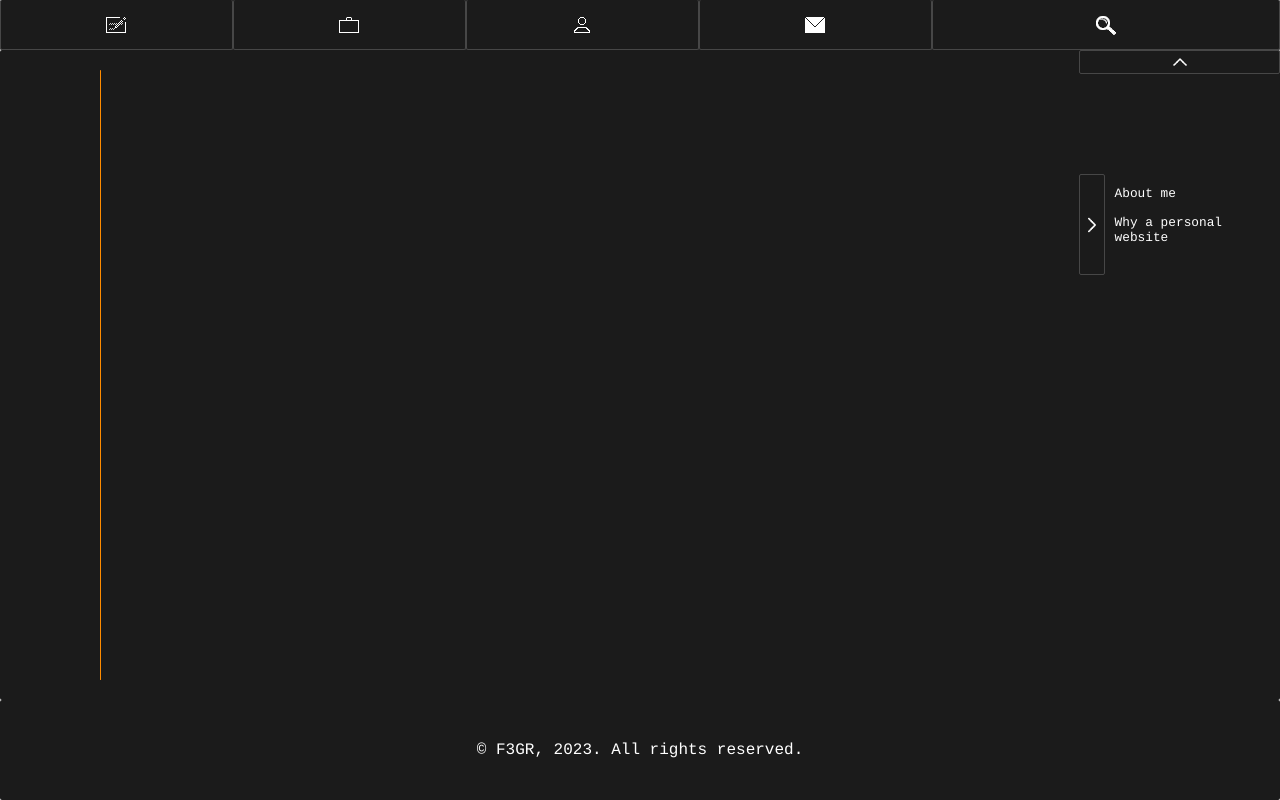
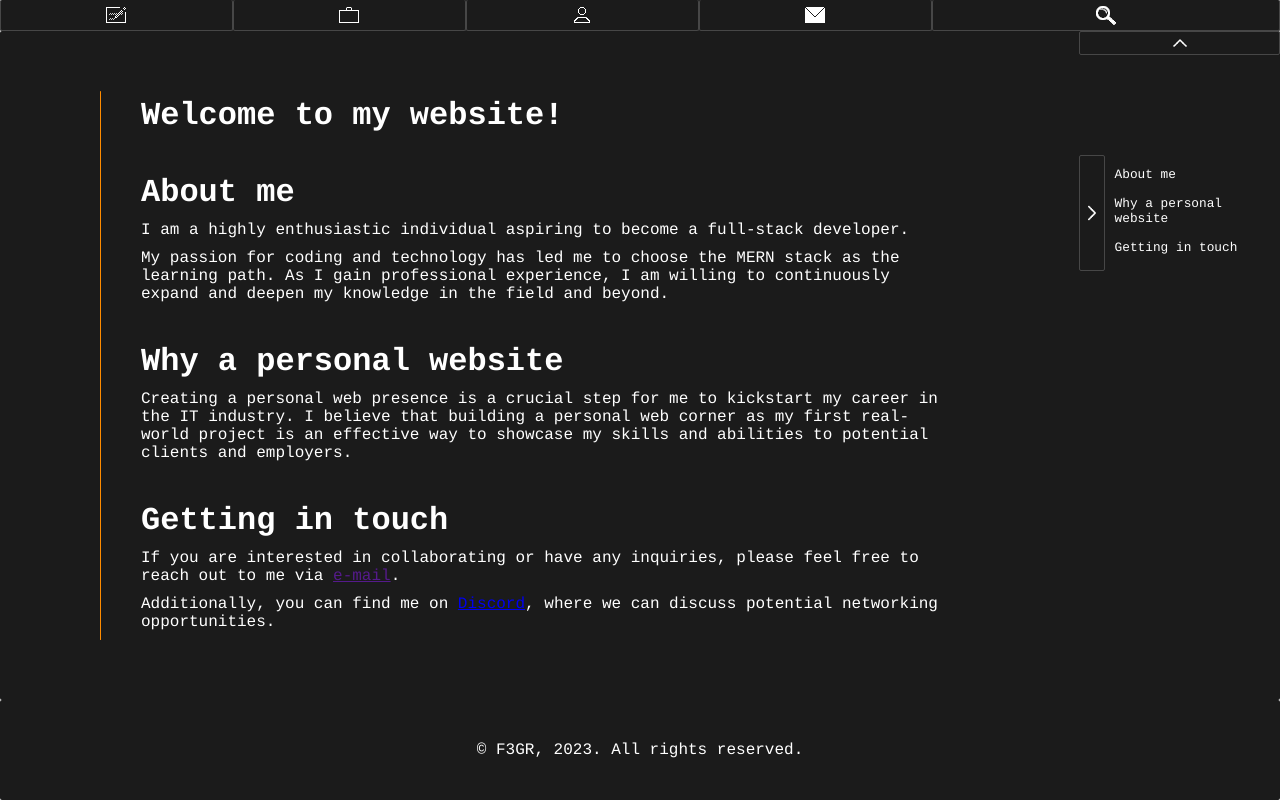
Before and after one commit to F3GR/portfolio-main, a plain HTML site: page index.html in a window 1280 px wide. Drawn offline with Linux system fonts and the light colour scheme.

Commit message:
put some text - finished

```diff
--- a/index.html
+++ b/index.html
@@ -33,9 +33,32 @@
     <main>
         <div class="decoration"></div>
         <article>
-            <section class="section-1"></section>
-            <section class="section-2"></section>
-            <section class="section-3"></section>
+            <h1>Welcome to my website!</h1>
+            <section class="section-1">
+                <h2>About me</h2>
+                <p> I am a highly enthusiastic individual aspiring to become a full-stack developer. </p>
+                <p> My passion for coding and technology has led me to choose the MERN stack
+                    as the learning path. As I gain professional experience, I am willing to continuously
+                    expand and deepen my knowledge in the field and beyond.
+                </p>
+            </section>
+            <section class="section-2">
+                <h2>Why a personal website</h2>
+                <p> Creating a personal web presence is a crucial step for me to kickstart my career
+                    in the IT industry. I believe that building a personal web corner as my
+                    first real-world project is an effective way to showcase my skills and
+                    abilities to potential clients and employers.
+                </p>
+            </section>
+            <section class="section-3">
+                <h2>Getting in touch</h2>
+                <p> If you are interested in collaborating or have any inquiries,
+                    please feel free to reach out to me via <a href="">e-mail</a>.
+                <p>Additionally, you can find me on
+                    <a href="https://discordapp.com/users/1053811458607153183">Discord</a>,
+                    where we can discuss potential networking opportunities.
+                </p>
+            </section>
             <section class="section-4"></section>
         </article>
         <aside>
@@ -52,7 +75,7 @@
                 <ul>
                     <li class="section-1">About me</li>
                     <li class="section-2">Why a personal website</li>
-                    <li class="section-3"></li>
+                    <li class="section-3">Getting in touch</li>
                     <li class="section-4"></li>
                 </ul>
             </nav>
--- a/reset.css
+++ b/reset.css
@@ -7,7 +7,7 @@
 
 *::not(img),
 *::before,
-*::after, {
+*::after {
     margin: inherit;
     padding: inherit;
     box-sizing: inherit;
--- a/style.css
+++ b/style.css
@@ -43,7 +43,7 @@ main > .decoration {
     flex: none;
     width: 1px;
     background-color: darkorange;
-    margin: 20px 40px 20px 100px;
+    margin: 60px 40px 60px 100px;
 }
 
 main > * {
@@ -53,6 +53,27 @@ main > * {
 article {
     flex: 1;
     padding: 2vw 10vw 2vw 0;
+}
+
+article > * {
+    margin: 40px 0;
+    color: white;
+}
+
+article > h1, h2, h3 {
+    font-size: 2rem;
+}
+
+section > h2, h3 {
+    font-size: 2rem;
+}
+
+section > p {
+    margin: 10px 0;
+}
+
+section > a {
+    text-decoration: white;
 }
 
 aside {
```
